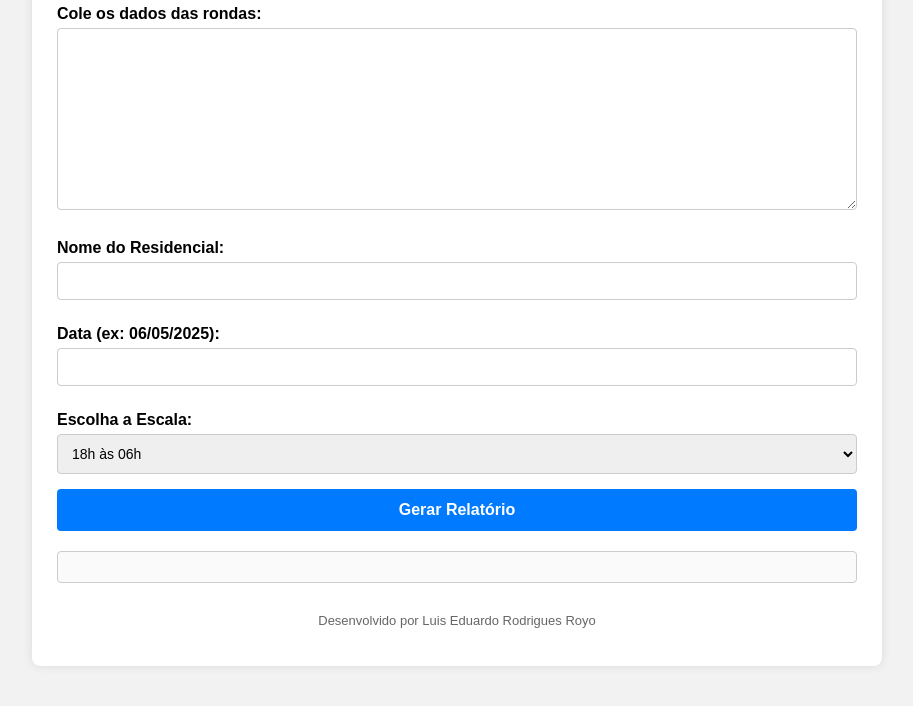
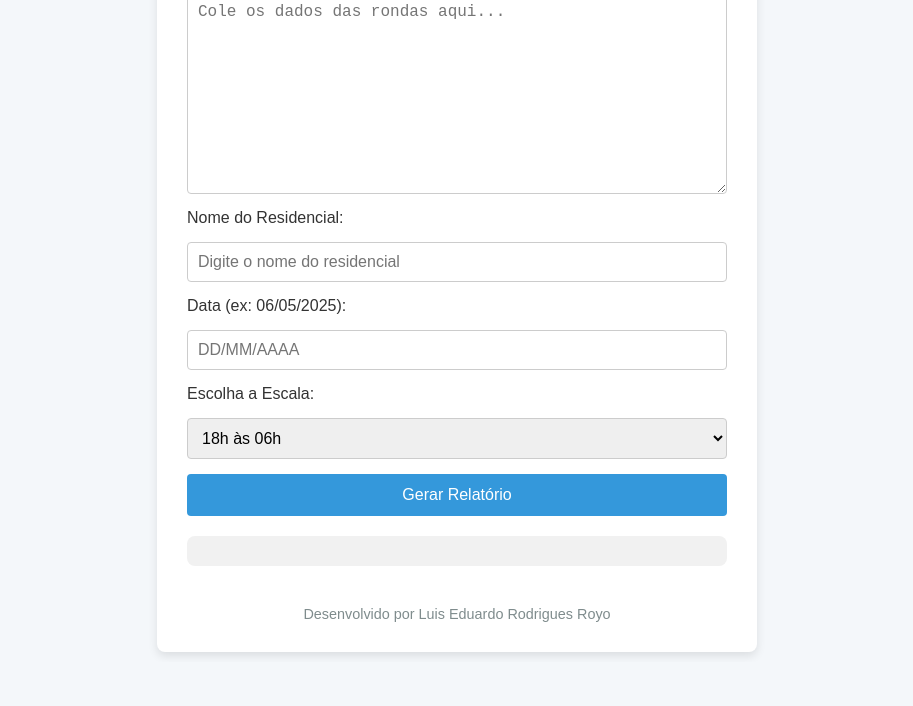
Before and after one commit to luisroyo/relatorio-rondas, a website: page public/index.html in a window 1280 px wide. Shown: the part 138-844 px from the top of the page, without its empty margins (183-1096 px from the left). After the commit the page ends 800 px from the top, so only its background shows below. Drawn offline with Linux system fonts and the light colour scheme.

Commit message:
MUDANÇA NO HTML, MOLHORANDO O LAYOUT

```diff
--- a/public/index.html
+++ b/public/index.html
@@ -14,13 +14,13 @@
 
         <form id="formRelatorio" onsubmit="gerarRelatorio(event)">
             <label for="textoRondas">Cole os dados das rondas:</label>
-            <textarea id="textoRondas" rows="10" required></textarea>
+            <textarea id="textoRondas" rows="10" placeholder="Cole os dados das rondas aqui..." required></textarea>
 
             <label for="nomeResidencial">Nome do Residencial:</label>
-            <input type="text" id="nomeResidencial" required>
+            <input type="text" id="nomeResidencial" placeholder="Digite o nome do residencial" required>
 
             <label for="dataRelatorio">Data (ex: 06/05/2025):</label>
-            <input type="text" id="dataRelatorio" required>
+            <input type="text" id="dataRelatorio" placeholder="DD/MM/AAAA" required>
 
             <label for="escala">Escolha a Escala:</label>
             <select id="escala" required>
--- a/public/style.css
+++ b/public/style.css
@@ -1,73 +1,91 @@
-body {
-    font-family: Arial, sans-serif;
-    background-color: #f2f2f2;
+/* Resetando o estilo básico */
+* {
     margin: 0;
     padding: 0;
+    box-sizing: border-box;
 }
 
-.container {
-    width: 90%;
-    max-width: 800px;
-    margin: 40px auto;
-    background-color: white;
-    padding: 25px;
-    border-radius: 8px;
-    box-shadow: 0 0 10px rgba(0, 0, 0, 0.1);
+/* Configurações gerais do layout */
+body {
+    font-family: 'Arial', sans-serif;
+    background-color: #f4f7fa;
+    color: #333;
+    display: flex;
+    justify-content: center;
+    align-items: center;
+    height: 100vh;
+    margin: 0;
 }
 
-h1 {
-    margin-bottom: 20px;
-    text-align: center;
+/* Estilo da container principal */
+.container {
+    background-color: #fff;
+    border-radius: 8px;
+    box-shadow: 0 4px 10px rgba(0, 0, 0, 0.1);
+    padding: 30px;
+    width: 100%;
+    max-width: 600px;
 }
 
-label {
-    display: block;
-    margin: 10px 0 5px;
-    font-weight: bold;
+/* Estilo do título */
+h1 {
+    text-align: center;
+    font-size: 2rem;
+    color: #2c3e50;
+    margin-bottom: 20px;
 }
 
-textarea,
-input[type="text"],
-select {
-    width: 100%;
-    padding: 10px;
-    margin-bottom: 15px;
-    border: 1px solid #ccc;
-    border-radius: 4px;
-    box-sizing: border-box;
-    font-size: 14px;
+/* Estilo do formulário */
+form {
+    display: flex;
+    flex-direction: column;
+    gap: 15px;
 }
 
+/* Estilo dos campos de input e textarea */
+input, select, textarea {
+    border: 1px solid #ccc;
+    padding: 10px;
+    border-radius: 4px;
+    font-size: 1rem;
+    transition: border-color 0.3s ease-in-out;
+}
+
+input:focus, select:focus, textarea:focus {
+    border-color: #3498db;
+    outline: none;
+}
+
+/* Estilo do botão */
 button {
-    padding: 12px 20px;
-    background-color: #007bff;
-    color: white;
+    padding: 12px;
+    font-size: 1rem;
+    color: #fff;
+    background-color: #3498db;
     border: none;
     border-radius: 4px;
     cursor: pointer;
-    width: 100%;
-    font-size: 16px;
-    font-weight: bold;
+    transition: background-color 0.3s ease;
 }
 
 button:hover {
-    background-color: #0056b3;
+    background-color: #2980b9;
 }
 
+/* Estilo do campo de resultado */
 #resultado {
     margin-top: 20px;
     padding: 15px;
-    border: 1px solid #ccc;
-    background-color: #fafafa;
-    white-space: pre-wrap;
-    font-family: monospace;
-    border-radius: 4px;
-    font-size: 14px;
+    background-color: #f1f1f1;
+    border-radius: 8px;
+    font-size: 1.1rem;
+    color: #333;
 }
 
-footer {
-    margin-top: 30px;
+/* Estilo do rodapé */
+#footer {
     text-align: center;
-    font-size: 13px;
-    color: #666;
+    margin-top: 40px;
+    font-size: 0.9rem;
+    color: #7f8c8d;
 }
--- a/server/index.js
+++ b/server/index.js
@@ -3,7 +3,6 @@ const bodyParser = require('body-parser');
 const cors = require('cors');
 const path = require('path');
 const { gerarRelatorio } = require('./gerarRelatorio');
-
 
 const app = express();
 const port = process.env.PORT || 3000;
@@ -13,7 +12,7 @@ app.use(cors());  // Permitir CORS
 app.use(bodyParser.json());  // Parseia o corpo das requisições para JSON
 
 // Servir arquivos estáticos da pasta 'public'
-app.use(express.static(path.join(__dirname, '../public')));
+app.use(express.static(path.join(__dirname, 'public')));
 
 // Rota POST para gerar o relatório
 app.post('/gerar_relatorio', (req, res) => {
@@ -33,7 +32,7 @@ app.post('/gerar_relatorio', (req, res) => {
     try {
         // Gerar o relatório
         const relatorio = gerarRelatorio(texto, residencial, data, escala);
-        res.json({ relatorio });
+        res.json({ relatorio });  // Retorna o relatório em formato JSON
     } catch (err) {
         // Caso algum erro ocorra ao gerar o relatório
         console.error('Erro ao gerar relatório:', err);
```
